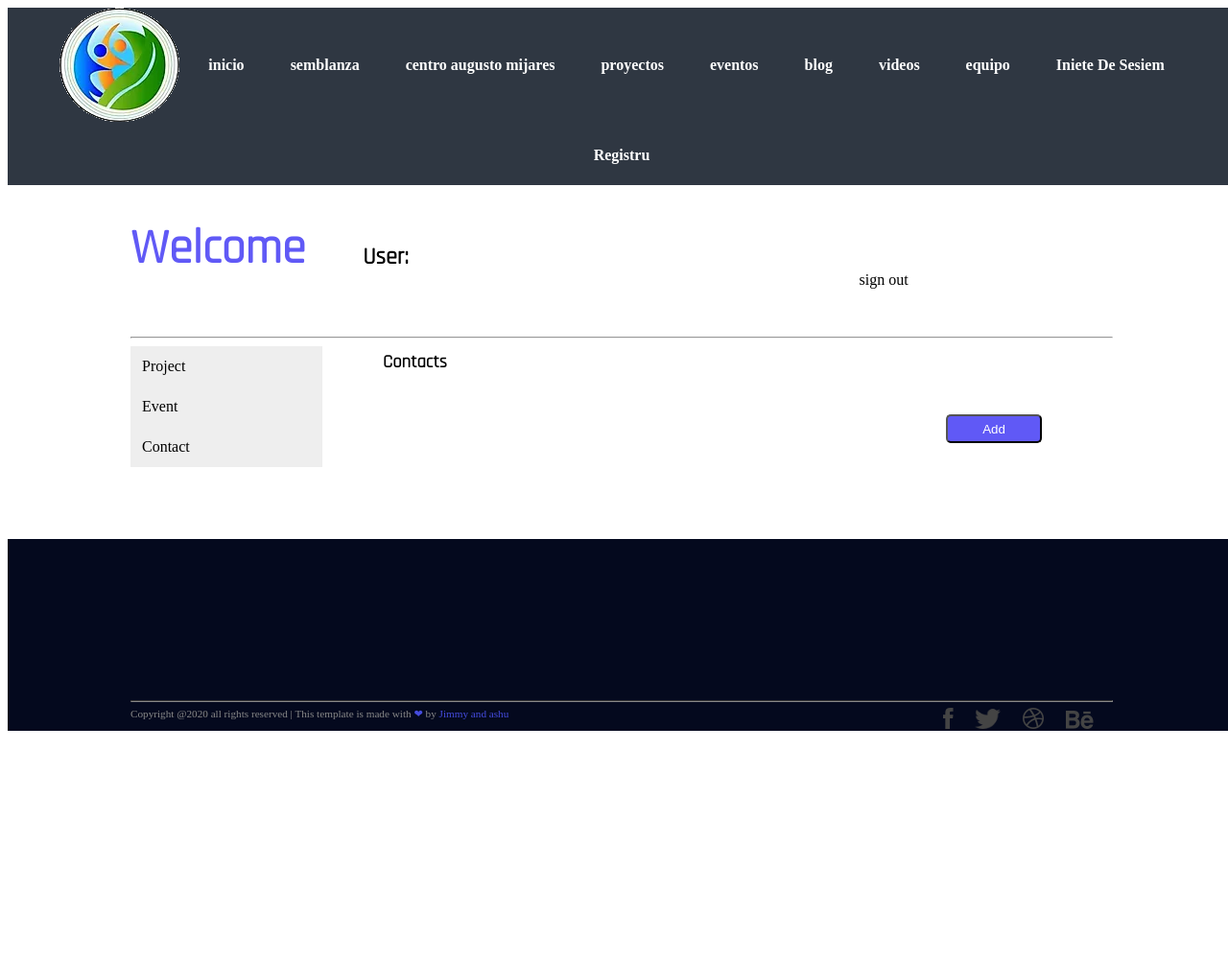
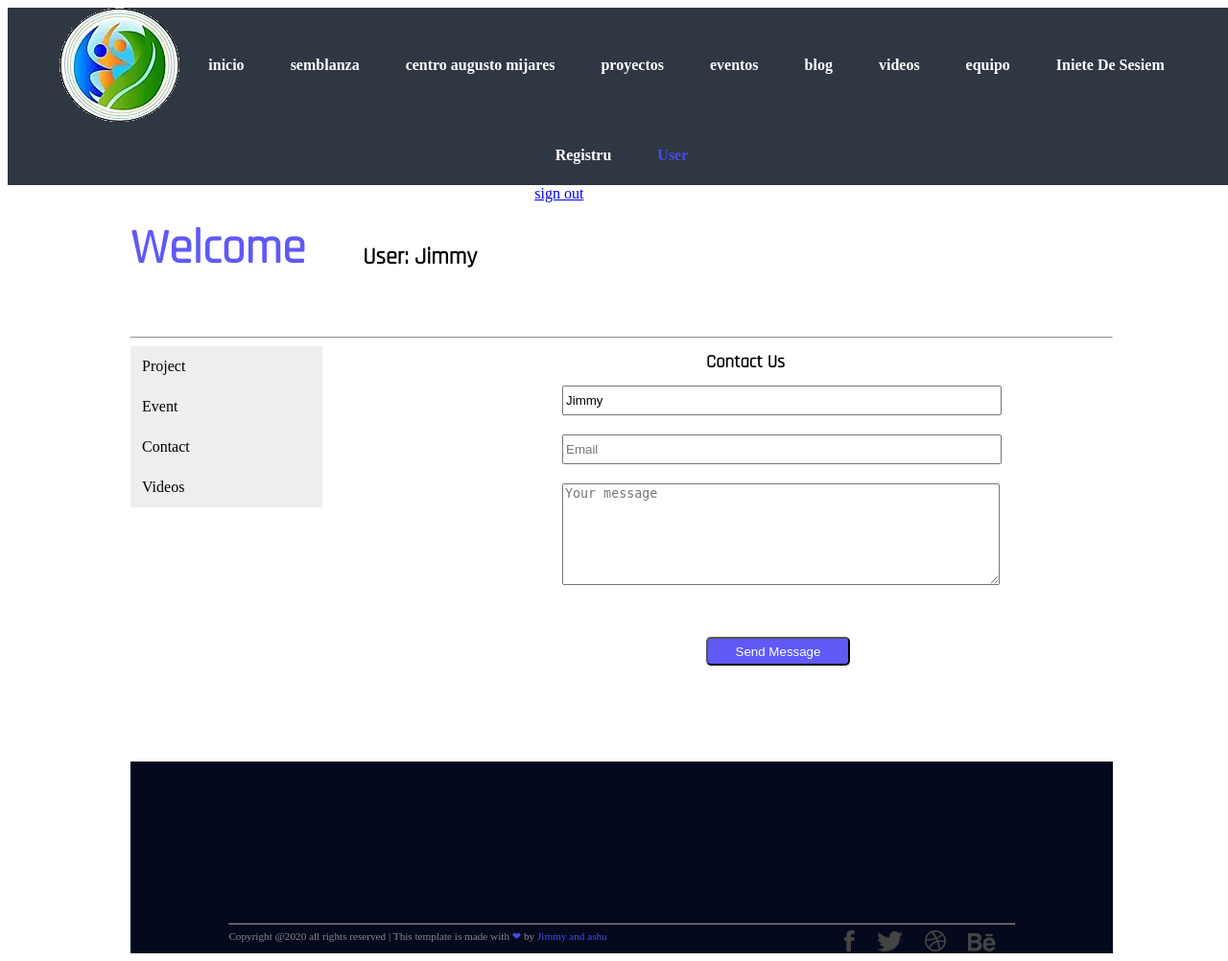
Before and after one commit to JiaMing5139/wdm-cse-5335, a PHP site: page /contacts.php in a window 1280 px wide. Shown: the whole page at 96% size. Before the commit the page ends 762 px from the top, so only its background shows below. Run offline with PHP 8.4, Linux system fonts and the light colour scheme; a user stored in the database is signed in; some libraries are stand-ins or nearby versions.

Commit message:
[+]All validations and contact us page

```diff
--- a/Js/PopupWindows.js
+++ b/Js/PopupWindows.js
@@ -1,14 +1,23 @@
 
 
-// function validate(){
-//     console.log("vaildate")
-//     var username = document.getElementById("user").value;
-//     var password = document.getElementById("password").value;
-//     window.location.replace("User.html")
-//     if ( username == "abcd" && password == "abcd"){
-//         sessionStorage.setItem("username",username);
+function validate(){
+    var username = document.forms["form1"]["username"];
+    var password = document.forms["form1"]["pass"];
 
-// }
+    if (username.value == "" || password.value == "" )
+    {
+        if (username.value == "")
+        {
+            window.alert("Javascript Validation: Please enter your username.");
+        }
+
+        if (password.value == "")
+        {
+            window.alert("Javascript Validation: Please enter your password.");
+        }
+    }
+    return true;
+}
 
 function closePopupWindow() {
     const Popupwindow = this.document.getElementById("LoginWindow");
@@ -26,28 +35,33 @@
 }
 
 function openLoginPopupWindow() {
+    if(sessionStorage.getItem("name")==0){
         closePopupWindow() ; // only have on window at same time
         const Popupwindow = this.document.getElementById("LoginWindow");
         const  divPop = this.document.createElement("div");
         divPop.className = "InieteDeSesiem"
         divPop.id = "popupWindow"
         divPop.innerHTML ="<img id = 'close' onclick='closePopupWindow()' src='image/close.png'> </img>\n" +
-        "    <form action=\"loginValidation.php\" method=\"post\">\n" +
+            "    <form action=\"loginValidation.php\" name=\"form1\" method=\"post\">\n" +
             "<div class=\"content_container\">\n" +
             "    <img src='image/logo.png'>\n" +
             "    <h2>CENTRO AUGUSTO MIJARES </h2>\n" +
             "    <h3>Iniciar Sesion</S></h3>\n" +
             "    <div>\n" +
-        "        <input type=\"text\" id=\"user\"  name=\"username\" placeholder=\"Nombre de Usuario o Correo\">\n" +
-        "        <input type=\"password\" id=\"password\" name=\"password\" placeholder=\"Contrasena\">\n" +
+            "        <input type=\"text\" id=\"user\"  name=\"username\" placeholder=\"Nombre de Usuario o Correo\" required>\n" +
+            "        <input type=\"password\" id=\"password\" name=\"password\" placeholder=\"Contrasena\" required>\n" +
             "        <div>\n" +
-        "            <button class=\"submitbutton\" type=\"submit\" value=\"ENTRAR\" id=\"submit\">ENTRAR</button>\n" +
+            "            <button class=\"submitbutton\" type=\"submit\" onclick=\"validate()\" value=\"ENTRAR\" id=\"submit\">ENTRAR</button>\n" +
             "        </div>\n" +
             "    </div>\n" +
             "</div>\n" +
             "</form>"
         Popupwindow.appendChild(divPop);
-
+    }
+    else
+    {
+        alert("Already logged in!!");
+    }
 }
 
 function openRegisterWindow(){
@@ -57,7 +71,7 @@
     divPop.className = "Registru"
     divPop.id = "BigPopupWindow"
     divPop.innerHTML = "  <img id = 'close' onclick='closePopupWindow()' src='image/close.png'> </img>\n" +
-    "    <form action=\"register.php\" method=\"post\">\n" +
+    "    <form action=\"register.php\" name=\"form2\" method=\"post\">\n" +
         "<div class=\"content_container\">\n" +
         "<img src=\"image/logo.png\">\n" +
         "<h4>Registro</h4>\n" +
@@ -75,7 +89,7 @@
         "                <input style=\"width: 750px\" placeholder=\"Direccion\" name=\"address\">\n" +
         "            </div>\n" +
         "            <div style=\"display: flex\">\n" +
-        "                <button type=\"submit\" id=\"btn\" style=\"margin-left: 20px\" disabled>Guardar</button>\n" +
+        "                <button type=\"submit\" id=\"btn\" onclick=\"validateReg\" style=\"margin-left: 20px\" >Guardar</button>\n" +
         "            </div>\n" +
         "        </div>\n" +
         "        <div class=\"col2\">\n" +
@@ -90,10 +104,43 @@
 
 }
 
+
+function validateReg(){
+    var username = document.forms["form2"]["Fname"];
+    var email = document.forms["form2"]["Email"];
+    var password = document.forms["form2"]["password"];
+    var con_pass= document.forms["form2"]["con-pass"];
+
+    if (username.value == "" || password.value == "" || email.value=="" || con_pass=="" )
+    {
+        if (username.value == "")
+        {
+            window.alert("Javascript Validation: Please enter your name.");
+        }
+
+        if (email.value == "")
+        {
+            window.alert("Javascript Validation: Please enter your email.");
+        }
+
+        if (con-pass.value == "")
+        {
+            window.alert("Javascript Validation: Please enter confirm password");
+        }
+
+        if (password.value == "")
+        {
+            window.alert("Javascript Validation: Please enter your password.");
+        }
+    }
+    return true;
+}
+
+
 var check = function() {
     if (document.getElementById('pass').value ==
       document.getElementById('con-pass').value && document.getElementById('pass').value!='' ) {
-        document.getElementById('btn').disabled=false;
+        //document.getElementById('btn').disabled=false;
       document.getElementById('message').style.color = 'green';
       document.getElementById('message').innerHTML = 'matching';
     } else {
--- a/contacts.php
+++ b/contacts.php
@@ -1,3 +1,7 @@
+<?php
+session_start();
+?>
+
 <!DOCTYPE html>
 <head>
     <meta charset="UTF-8">
@@ -24,32 +28,142 @@
         <a href="equipo.html">equipo</a>
         <a onclick="openLoginPopupWindow()">Iniete De Sesiem</a>
         <a onclick="openRegisterWindow()">Registru</a>
-        <a href="User.html" id="userTag" style="display: none;color: #454cde">User</a>
+        <a href="User.html" id="userTag" style="color: #454cde">User</a>
     </div>
     <div id="wrapper" class="User">
     <div class="titleRow">
-
         <h1>Welcome</h1>
-        <h2 id="username">User:</h2>
-        <text onclick="signout()">sign out</text>
+        <h2 id="username">User: <?php echo $_SESSION["name"] ?></h2>
+        <a href="signout.php">sign out</a>
 
     </div>
     <hr>
 
-
     <div class="vertical-menu">
-
         <a href="project.php" id="project" >Project</a>
         <a href="event.php" id="event" >Event</a>
         <a href="contacts.php" id="contact" >Contact</a>
+        <a href="video.php" id="video" >Videos</a>
     </div>
 
+
+    <!-- ----------------HTML Validation-------------------------------------------------------------------->
     <div class="table_container">
-        <h3 id="clickedName">Contacts</h3>
-        <button id="iddButton">Add</button>
+        <h3 id="clickedName" style="margin-left:350px;" >Contact Us</h3>
+        <form action="contacts.php" method="post" class="form-container">
+        <div>
+            <div style="margin-bottom:20px;">
+                <input type="text" id='name' name='name' style="height:25px; width:450px; margin-left:200px;" value='<?php echo $_SESSION["name"] ?>' required>
+
+            </div>
+            <div style="margin-bottom:20px;">
+                <input type='email' id='email' name='email' placeholder="Email" style="height:25px; width:450px; margin-left:200px;" required>
+
+            </div>
+            <div style="margin-bottom:20px;">
+                <textarea id="message" name='message' placeholder="Your message" style="height: 100px; width:450px; margin-left:200px;" required></textarea>
+            </div>
+        <button type="submit" name="submit"  id="iddButton" style="height: 30px; width:150px; margin-left:350px;" onclick="validateform()" >Send Message</button>
     </div>
 </div>
-    <footer>
+
+<?php
+
+echo '<script>
+            function validateform()
+            {
+                var email = document.forms["form"]["email"];
+                var msg = document.forms["form"]["message"];
+
+                if (email.value == "" || msg.value == ""  || (/^\w+([\.-]?\w+)*@\w+([\.-]?\w+)*(\.\w{2,3})+$/.test(email.value) == false))
+                {
+                    if (email.value == "")
+                    {
+                        window.alert("Javascript Validation: Email is required.");
+                    }
+
+                    if((/^\w+([\.-]?\w+)*@\w+([\.-]?\w+)*(\.\w{2,3})+$/.test(email.value) == false))
+                    {
+                        window.alert("Javascript Validation: E-mail address is not in valid formet.");
+                    }
+                    if (msg.value == "")
+                    {
+                        window.alert("Javascript Validation: Message is required.");
+                    }
+                }
+                return true;
+            }
+        </script>';
+
+
+
+
+
+if(isset ($_POST['submit']))
+{
+
+    $msg=$_POST["message"];
+    $email=$_POST["email"];
+    $name=$_POST["name"];
+    $subject="Message from ".$email;
+
+//    ----------------------------PHP Validation-------------------------------------------------------
+
+    if(empty($name) or empty($email) or empty($msg) or (!filter_var($email, FILTER_VALIDATE_EMAIL)))
+    {
+        if(empty($name))
+        {
+            echo "<div class=\"work-quote\" style=\"margin-left: 550px\">Name is required</div>";
+            echo "<br>";
+        }
+
+        if(empty($email))
+        {
+            echo "<div class=\"work-quote\" style=\"margin-left: 550px\">Email is required.</div>";
+            echo"<br>";
+        }
+        if (!filter_var($email, FILTER_VALIDATE_EMAIL))
+        {
+            echo "<div class=\"work-quote\" style=\"margin-left: 550px\">E-mail address is not in valid formet.</div>";
+            echo "<br>";
+        }
+        if (empty($msg))
+        {
+            echo "<div class=\"work-quote\" style=\"margin-left: 550px\">Message is required.</div>";
+            echo "<br>";
+        }
+    }
+    else
+    {
+        require_once('phpmailer/PHPMailerAutoload.php');
+        try
+        {
+            $mail=new PHPMailer(true);
+            $mail->IsSMTP();
+            $mail->SMTPDebug = 2;
+            $mail->SMTPAuth=true;
+            $mail->SMTPSecure='ssl';
+            $mail->Host='smtp.gmail.com';
+            $mail->SMTPAuth = true;
+            $mail->Port=465;
+            $mail->isHTML();
+            $mail->Username='centro.mijares@gmail.com';
+            $mail->Password='abcd1234@';
+            $mail->Subject=$subject;
+            $mail->SetFrom("ashutoshmehta65@gmail.com", $name);
+            $mail->Body=$msg;
+            $mail->AddAddress('centro.mijares@gmail.com');
+            $mail->send();
+        }
+        catch(Exception $e){
+            echo $e->getMessage();
+        }
+    }
+}
+?>
+
+
+<footer>
         <div class="container">
             <div id="bootom-container" >
                 <hr>
@@ -67,6 +181,4 @@
     <div id="RegisterWindow"></div>
     </body>
 
-
-
     </html>
--- a/loginValidation.php
+++ b/loginValidation.php
@@ -25,7 +25,7 @@
   else{
 ?>
 <script>
-    alert("Invalid Email/Password....");
+    alert("PHP Validation: Invalid Email/Password....");
     <?php echo  $_SERVER["HTTP_REFERER"] ?>;
     setTimeout(function(){window.location ='<?php echo $_SERVER["HTTP_REFERER"] ?>';}, 500);
     //header("location:".$_SERVER["HTTP_REFERER"]);
--- a/signout.php
+++ b/signout.php
@@ -3,3 +3,6 @@
     session_destroy();
     header("location:index.html");
 ?>
+<script>
+    sessionStorage.getItem("name")==0;
+</script>
--- a/video.php
+++ b/video.php
@@ -35,7 +35,7 @@
         <a href="equipo.php">equipo</a>
         <a onclick="openLoginPopupWindow()">Iniete De Sesiem</a>
         <a onclick="openRegisterWindow()">Registru</a>
-        <a href="project.php" id="userTag" style="display: none;color: #454cde">User</a>
+        <a href="project.php" id="userTag" style="color: #454cde">User</a>
     </div>
     <div id="wrapper" class="User">
     <div class="titleRow">
@@ -102,7 +102,6 @@
 
           <p>Video Type:</p>
           <input type="text" id="invideotype" name="invideotype" required>
-
 
           <p>Video Description:</p>
           <textarea id="invideodescription" name="invideodescription" rows="5" width="50%"></textarea>
```
Also changed, not shown: dbConn.php (+5 -4 lines), editEvent.php (+14 -4 lines), editVideo.php (+13 -7 lines), editproject.php (+23 -9 lines), equipo.php (+22 -6 lines), event.php (+2 -7 lines), insertintoevent.php (+13 -4 lines), insertintovideo.php (+28 -8 lines), project.php (+1 -8 lines). Lines whose indentation alone changed are shown as unchanged.
